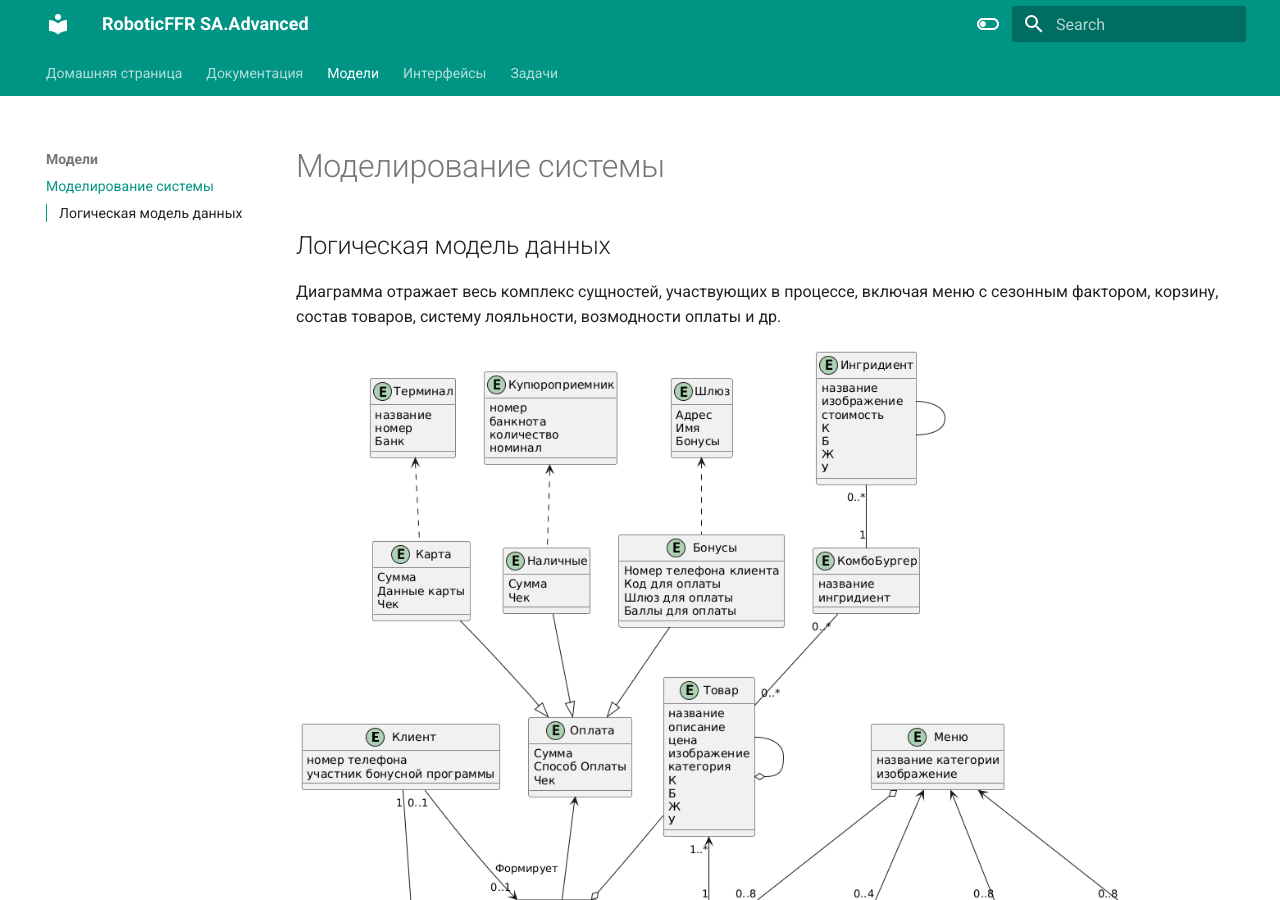
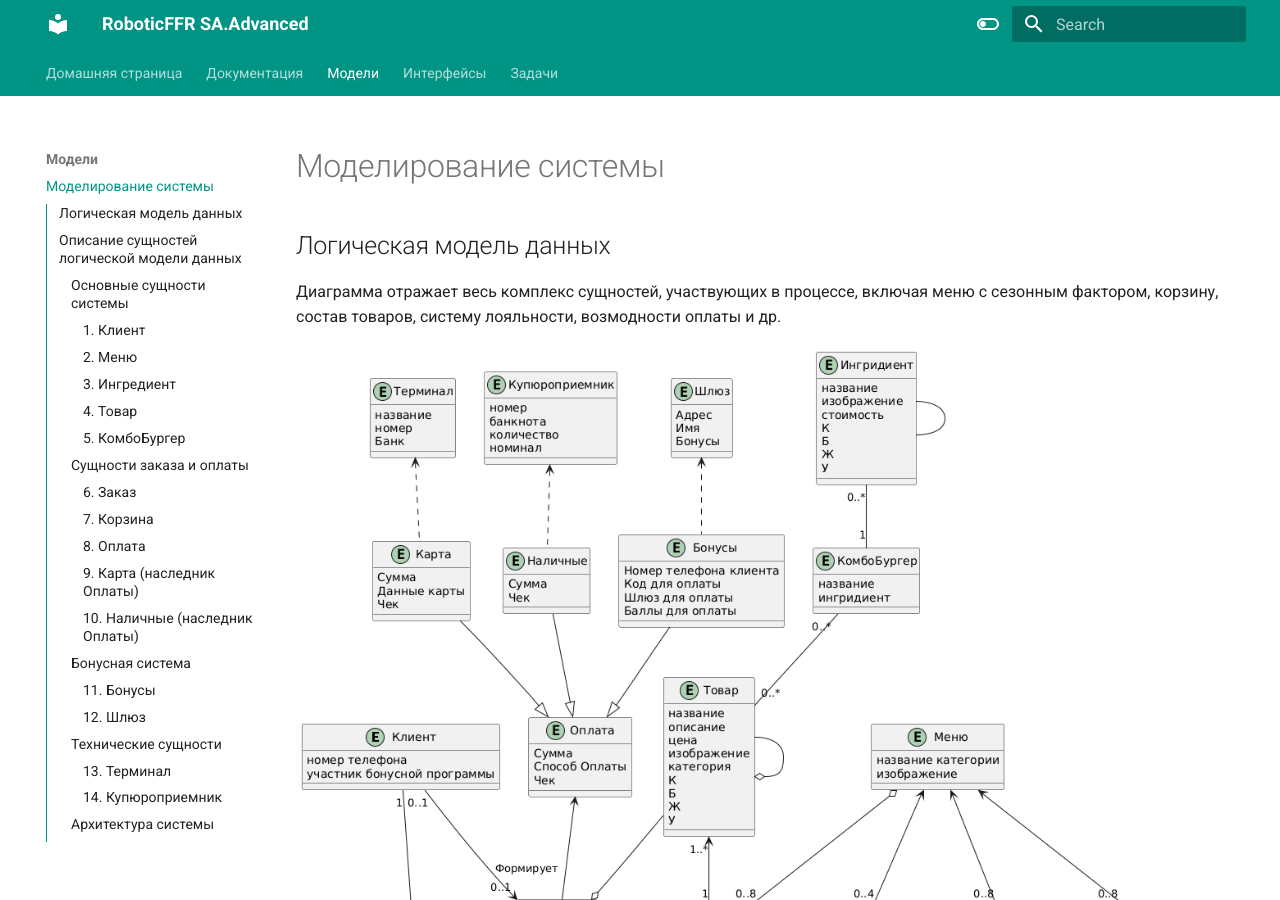
Before and after one commit to tsvetkoviu/RoboFFRv1, an MkDocs documentation site: the page built from docs/architecture.md, in a window 1280 px wide and 900 px high. Built offline with MkDocs 1.6.1 and Material for MkDocs 9.7.7, drawn with Linux system fonts in a browser that asks for light colours.

Commit message:
Update architecture.md

```diff
--- a/docs/architecture.md
+++ b/docs/architecture.md
@@ -6,11 +6,11 @@
 
 ![](diagrams/DataModel.png)
 
-# Описание сущностей логической модели данных
+## Описание сущностей логической модели данных
 
-## Основные сущности системы
+### Основные сущности системы
 
-### 1. Клиент
+#### 1. Клиент
 **Атрибуты:**
 - `номер телефона` (string) - уникальный идентификатор клиента
 - `участник бонусной программы` (boolean) - флаг участия в программе лояльности
@@ -19,7 +19,7 @@
 - Формирует Корзину (0..1)
 - Совершает Заказы (1..*)
 
-### 2. Меню
+#### 2. Меню
 **Атрибуты:**
 - `тип меню` (enum) - категория меню (основное, детское, вегетарианское и т.д.)
 - `название категории` (string) - наименование раздела меню
@@ -31,7 +31,7 @@
 - Содержит Товары (1..*)
 - Рекурсивная связь для вложенных категорий
 
-### 3. Ингредиент
+#### 3. Ингредиент
 **Атрибуты:**
 - `название` (string) - наименование ингредиента
 - `изображение` (blob/url) - визуальное представление
@@ -45,7 +45,7 @@
 - Входит в состав КомбоБургеров (0..*)
 - Рекурсивная связь для составных ингредиентов
 
-### 4. Товар
+#### 4. Товар
 **Атрибуты:**
 - `название` (string) - наименование товара
 - `описание` (text) - детальное описание
@@ -60,7 +60,7 @@
 - Может быть составным (рекурсивная связь)
 - Связан с КомбоБургерами (0..*)
 
-### 5. КомбоБургер
+#### 5. КомбоБургер
 **Атрибуты:**
 - `название` (string) - имя комбо-набора
 - `ингредиент` (string) - составные компоненты
@@ -69,9 +69,9 @@
 - Состоит из Ингредиентов (0..*)
 - Может быть представлен как Товар (0..*)
 
-## Сущности заказа и оплаты
+### Сущности заказа и оплаты
 
-### 6. Заказ
+#### 6. Заказ
 **Атрибуты:**
 - `номер` (string) - уникальный идентификатор заказа
 - `статус` (enum) - текущее состояние заказа
@@ -84,7 +84,7 @@
 - Создается Клиентом (1)
 - Происходит из Корзины (1)
 
-### 7. Корзина
+#### 7. Корзина
 **Атрибуты:**
 - `стоимость` (decimal) - общая сумма
 - `товар` (reference) - ссылка на товары
@@ -95,7 +95,7 @@
 - Превращается в Заказ (1)
 - Содержит Товары (1..*)
 
-### 8. Оплата
+#### 8. Оплата
 **Атрибуты:**
 - `сумма` (decimal) - оплачиваемая сумма
 - `способ Оплаты` (enum) - тип платежа
@@ -105,7 +105,7 @@
 - Абстрактная сущность для наследования
 - Связана с Корзиной (1)
 
-### 9. Карта (наследник Оплаты)
+#### 9. Карта (наследник Оплаты)
 **Атрибуты:**
 - `данные карты` (encrypted) - зашифрованные реквизиты
 - Дополнительно наследует атрибуты Оплаты
@@ -113,16 +113,16 @@
 **Связи:**
 - Обрабатывается через Терминал (1)
 
-### 10. Наличные (наследник Оплаты)
+#### 10. Наличные (наследник Оплаты)
 **Атрибуты:**
 - Дополнительно наследует атрибуты Оплаты
 
 **Связи:**
 - Принимаются через Купюроприемник (1)
 
-## Бонусная система
+### Бонусная система
 
-### 11. Бонусы
+#### 11. Бонусы
 **Атрибуты:**
 - `номер телефона клиента` (string) - идентификатор
 - `код для оплаты` (string) - ваучер/промокод
@@ -133,28 +133,28 @@
 - Является способом Оплаты (наследование)
 - Интегрируется через Шлюз (1)
 
-### 12. Шлюз
+#### 12. Шлюз
 **Атрибуты:**
 - `адрес` (string) - API endpoint
 - `имя` (string) - название системы лояльности
 - `бонусы` (reference) - обрабатываемые бонусы
 
-## Технические сущности
+### Технические сущности
 
-### 13. Терминал
+#### 13. Терминал
 **Атрибуты:**
 - `название` (string) - идентификатор устройства
 - `номер` (string) - серийный номер
 - `банк` (string) - обслуживающая организация
 
-### 14. Купюроприемник
+#### 14. Купюроприемник
 **Атрибуты:**
 - `номер` (string) - идентификатор устройства
 - `банкнота` (enum) - тип принимаемых купюр
 - `количество` (int) - число купюр
 - `номинал` (decimal) - достоинство купюр
 
-## Архитектура системы
+### Архитектура системы
 
 Архитектурная диаграмма отражаеи все компоненты системы. За границей контура системы находятся компоненты с которыми система интегрирована для осуществления функци оплаты, складского хранения, уведомления, работы в рамках лояльности и проч.
 
```
